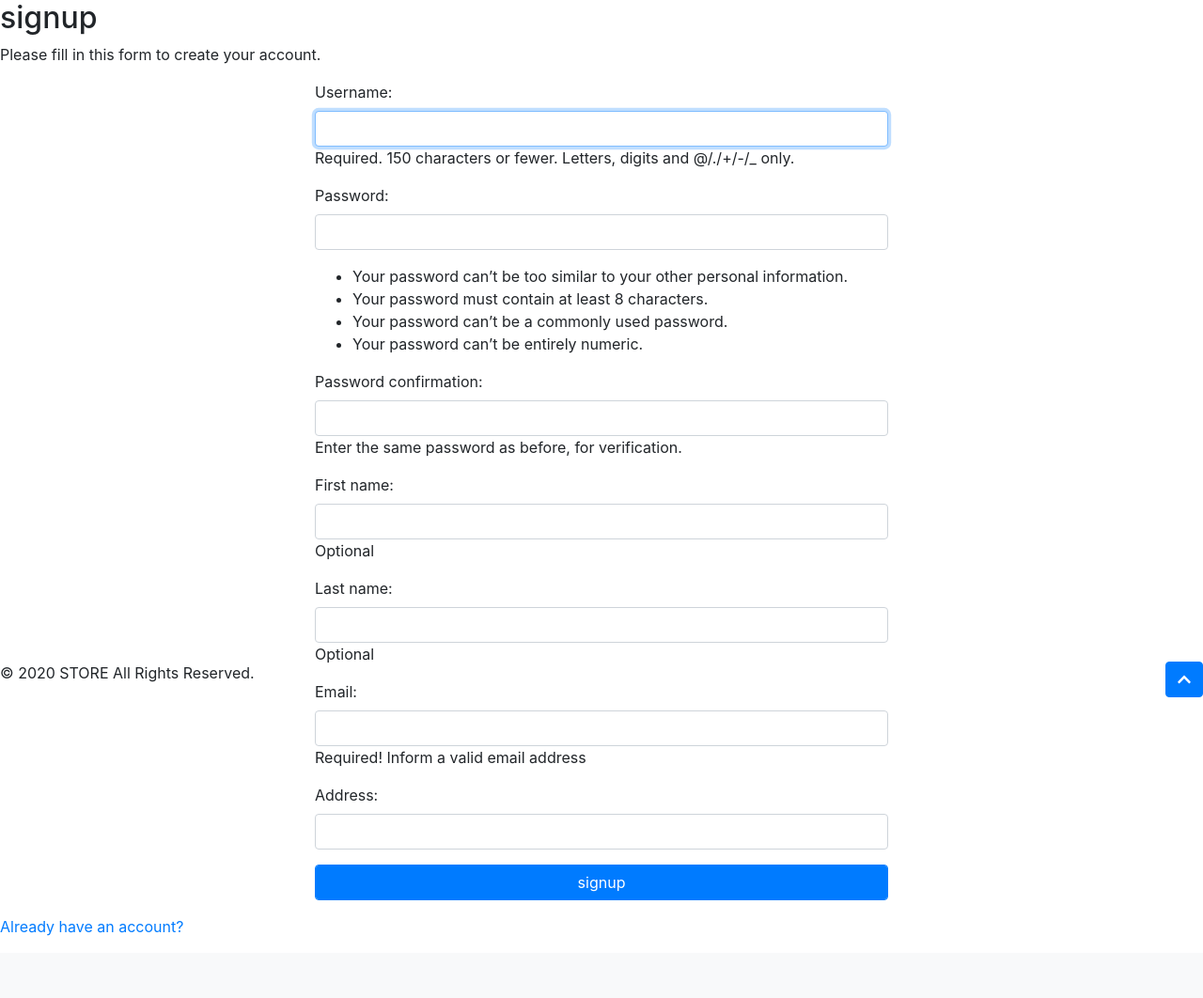
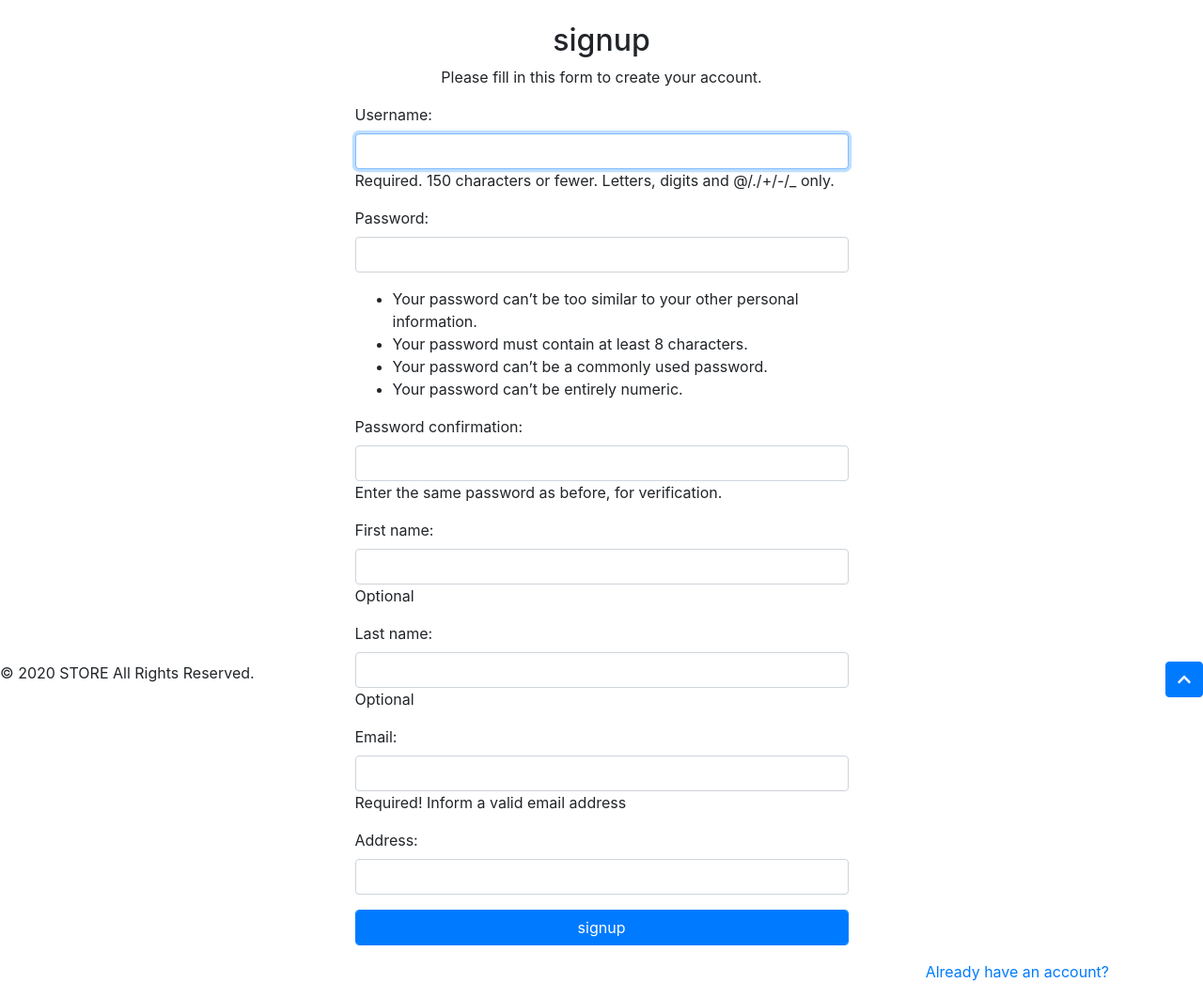
Before and after one commit to Adetec/django-k-camp-store, a Django app: page /accounts/signup/ in a window 1280 px wide. Shown: the part 56-1118 px from the top of the page at 94% size. Before the commit the page ends 1052 px from the top, so only its background shows below. Run offline with Django 3.2, Linux system fonts and the light colour scheme; some libraries are stand-ins or nearby versions.

Commit message:
feat: Update form styles

```diff
--- a/templates/registration/signup.html
+++ b/templates/registration/signup.html
@@ -3,9 +3,9 @@
 {% block title %}{{ operation.title }}{% endblock %}
 
 {% block content %}
-    <section class="form-section">
-        <h2 class="section-headline">{{ operation.title }}</h2>
-        <p class="section-description">
+    <section class="container py-4">
+        <h2 class="text-center">{{ operation.title }}</h2>
+        <p class="text-center">
             {{ operation.description }}
         </p>
         <div class="form">
@@ -15,8 +15,8 @@
                 {{ profile_form.as_p }}
                 <input class="btn btn-primary" type="submit" value="{{ operation.title }}">
             </form>
-            <div>
-                <a href="{% url 'login' %}">Already have an account?</a>
+            <div class="container">
+                <a class="float-right" href="{% url 'login' %}">Already have an account?</a>
             </div>
         </div>
     </section>
```
Also changed, not shown: templates/registration/login.html (+5 -5 lines).
